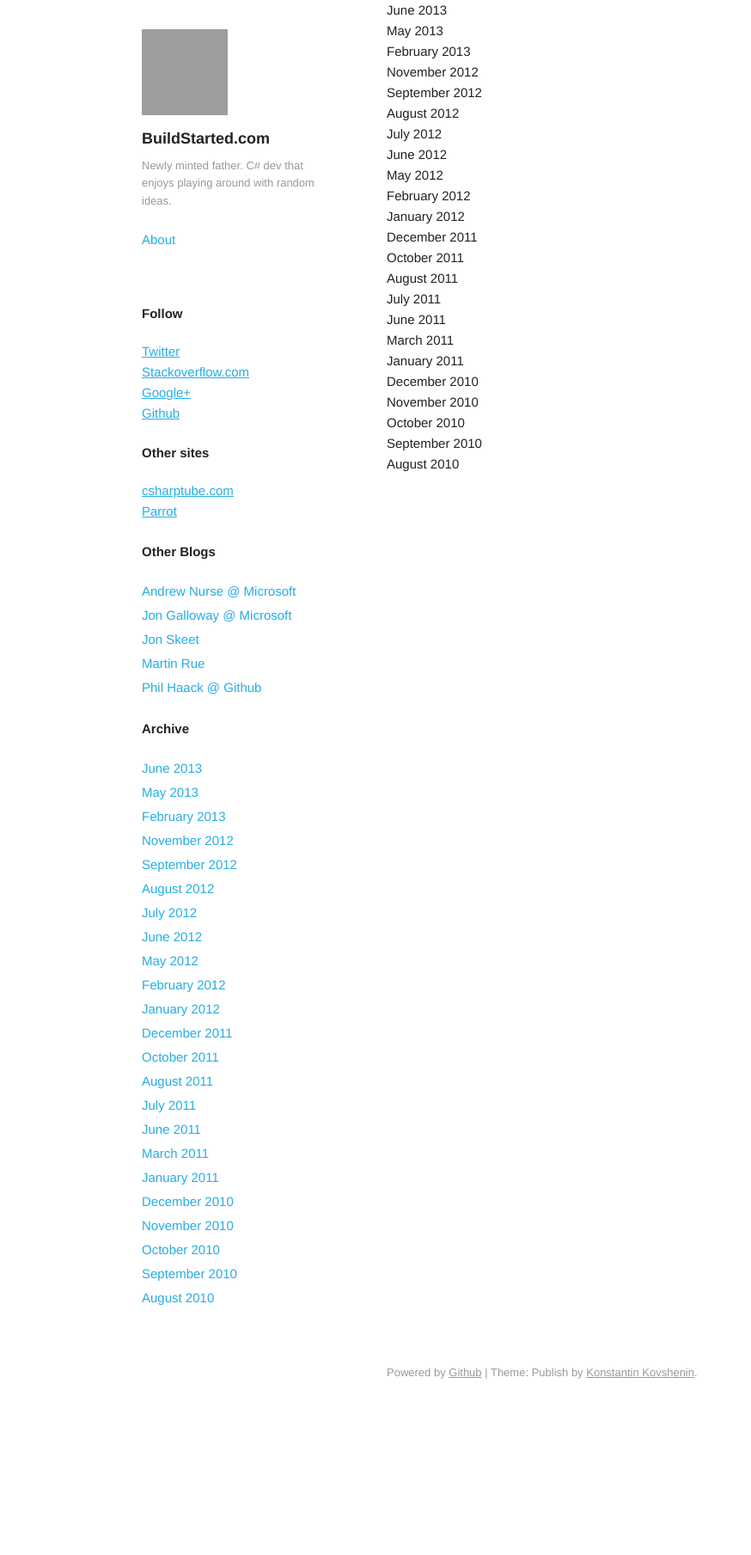
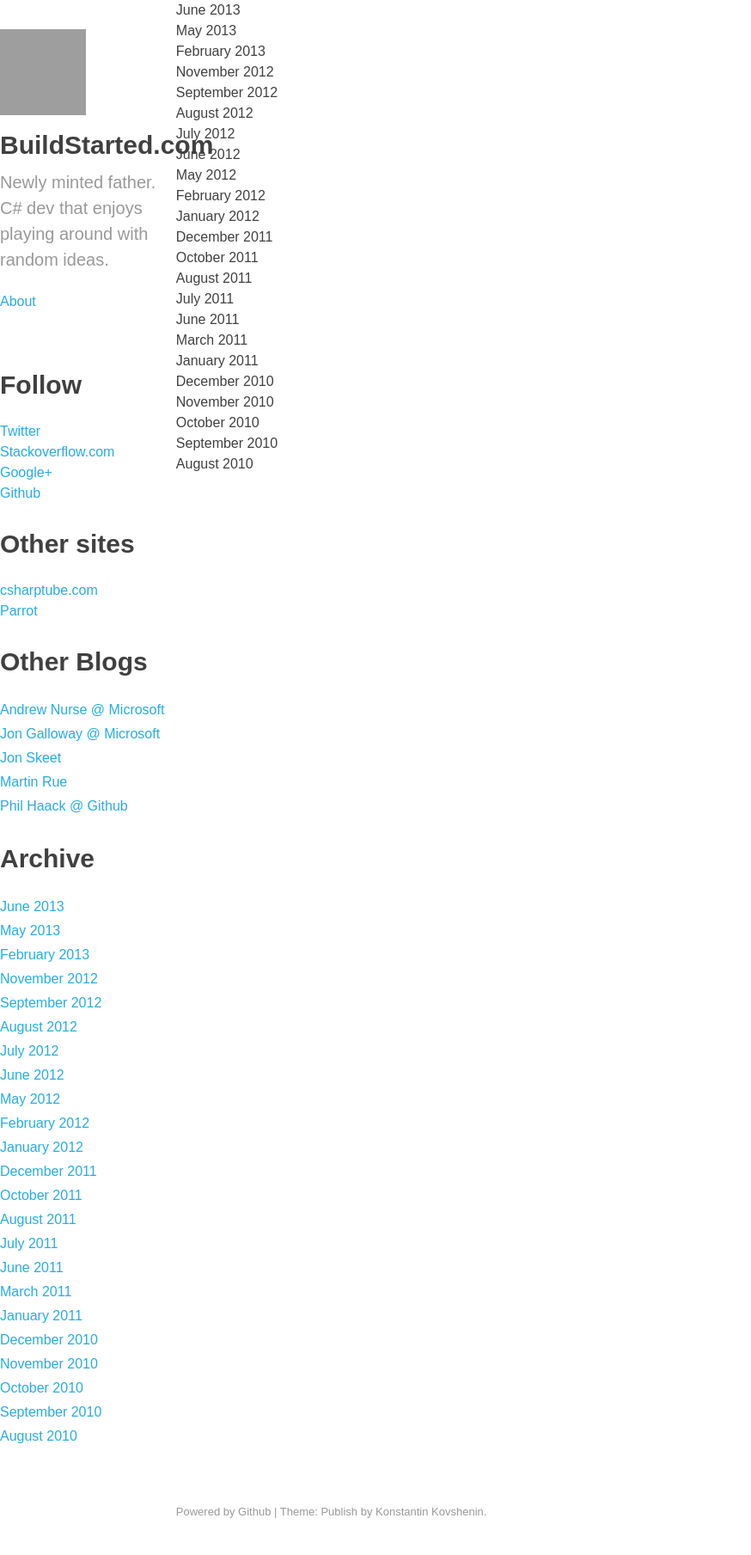
Before and after one commit to Buildstarted/buildstarted.com, a Jekyll site: the page built from archivelist.html, in a window 1280 px wide. Shown: the whole page at 86% size, without its empty margins (0-874 px from the left). Built offline with Jekyll 4.4.1, drawn with Linux system fonts in a browser that asks for light colours; nearby versions of some CDN libraries; Markdown is read by kramdown in place of the engine named in the settings; comment, search, counter and statistics services are not loaded; before the commit the page ends 1648 px from its top, so only the background shows below that; grey boxes are pictures that could not be loaded.

Commit message:
new styling

```diff
--- a/stylesheets/style.css
+++ b/stylesheets/style.css
@@ -18,7 +18,11 @@ html {
 }
 
 body {
-    background: #fff;
+    font-weight: 300;
+    line-height: 1.6;
+    color: #333;
+    font-family: "Myriad Pro","Lucida Grande";
+    font-size: 22px;
 }
 
 article, aside, details, figcaption, figure, footer, header, hgroup, nav, section {
@@ -291,6 +295,7 @@ textarea {
 
 a {
     color: #26ADE4;
+    text-decoration: none;
 }
 
     a:visited {
@@ -663,13 +668,6 @@ ul.children .comment-author {
     display: none;
 }
 
-body {
-    font: 15px "Helvetica Neue",Helvetica,Arial,sans-serif;
-    font-weight: 300;
-    line-height: 1.6;
-    color: #222;
-}
-
 .site-title a {
     color: inherit;
     text-decoration: none;
@@ -677,14 +675,14 @@ body {
 
 .site-title {
     line-height: 1.2;
-    font-size: 18px;
+    font-size: 30px;
     margin: 10px 0 0 0;
 }
 
 .site-description {
     color: #999;
     font-weight: 300;
-    font-size: 13px;
+    font-size: 20px;
     margin: 10px 0 20px 0;
 }
 
@@ -708,7 +706,7 @@ body {
 }
 
 #secondary .widget-title {
-    font-size: 15px;
+    font-size: 30px;
 }
 
 .main-navigation li.current-menu-item a, .main-navigation li.current_page_item a {
@@ -745,7 +743,7 @@ h1, h2, h3, h4, h5, h6 {
 }
 
 h1 {
-    font-size: 22px;
+    font-size: 36px;
 }
 
 h2 {
@@ -788,20 +786,19 @@ h4, h5, h6 {
     }
 
 #page {
-    width: 950px;
     margin: 0 auto;
 }
 
 #masthead {
     float: left;
-    width: 24%;
+    width: 15%;
     margin-top: 34px;
     margin-bottom: 40px;
 }
 
 .site-content, #colophon {
     float: right;
-    width: 70%;
+    width: 84%;
 }
 
 #content {
@@ -811,7 +808,7 @@ h4, h5, h6 {
     clear: left;
     float: left;
     overflow: hidden;
-    width: 24%;
+    width: 15%;
 }
 
     #secondary form#searchform input[type="text"].field {
```
